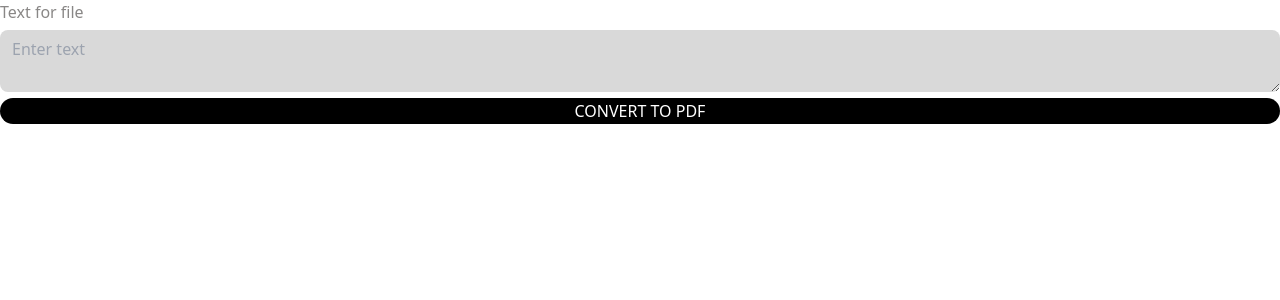
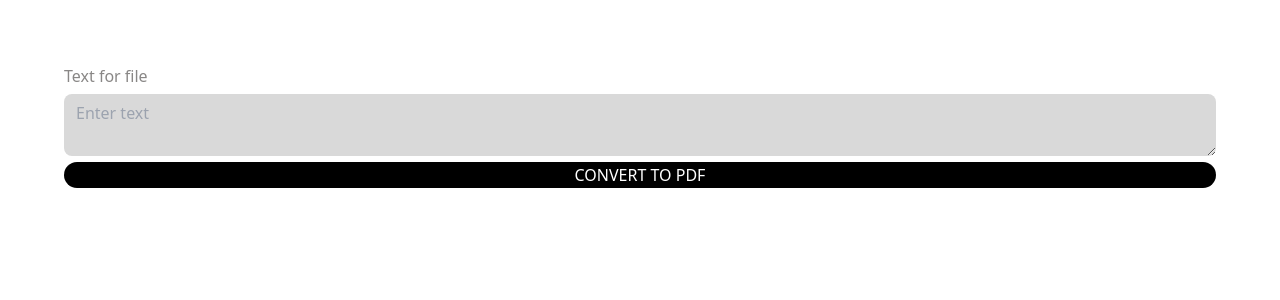
Before and after one commit to NastyaParnet/Frontend-Test-Task, a React (Create React App) app: page / in a window 1280 px wide. Shown: the top 300 px of the page. Built offline with nearby package versions, Linux system fonts and the light colour scheme.

Commit message:
add PdfReader

```diff
--- /dev/null
+++ b/src/components/pdf-reader/index.tsx
@@ -0,0 +1,15 @@
+import React from 'react';
+
+interface PdfReaderProps {
+  urlFile: string;
+}
+
+export const PdfReader = ({ urlFile }: PdfReaderProps) => {
+  if (!urlFile) return null;
+
+  return (
+    <object data={urlFile} type="application/pdf" width="100%" height="100%">
+      <p>Failed to load PDF file</p>
+    </object>
+  );
+};
--- a/src/pages/home/home.tsx
+++ b/src/pages/home/home.tsx
@@ -1,12 +1,14 @@
 import React, { useState } from 'react';
 import { Form } from './form';
+import { PdfReader } from 'components/pdf-reader';
 
 export const Home = () => {
-  const [urlFile, setUrlFile] = useState<string | null>(null);
+  const [urlFile, setUrlFile] = useState<string>('');
 
   return (
-    <div className="container mx-auto">
+    <div className="h-screen p-8 lg:p-16 grid grid-rows-[auto_1fr] gap-8 lg:gap-16">
       <Form setUrlFile={setUrlFile} />
+      <PdfReader urlFile={urlFile} />
     </div>
   );
 };
```
